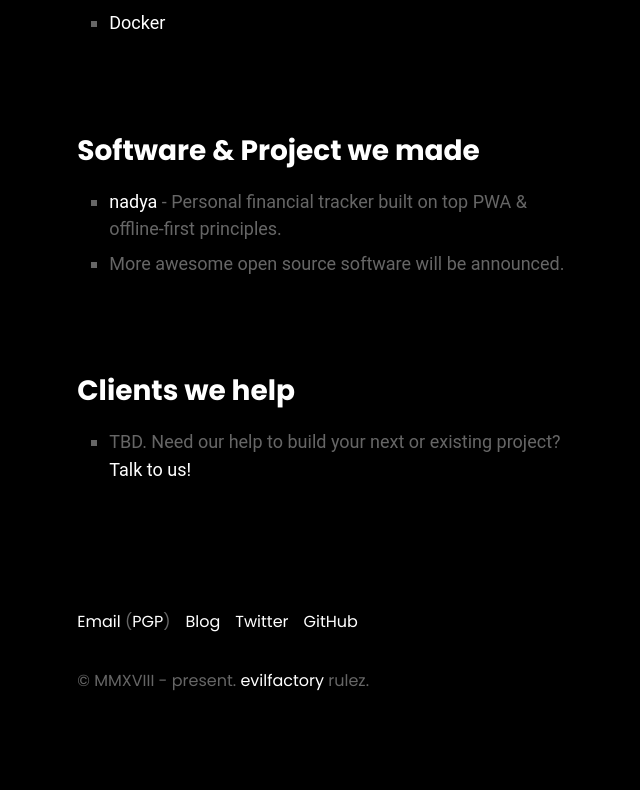
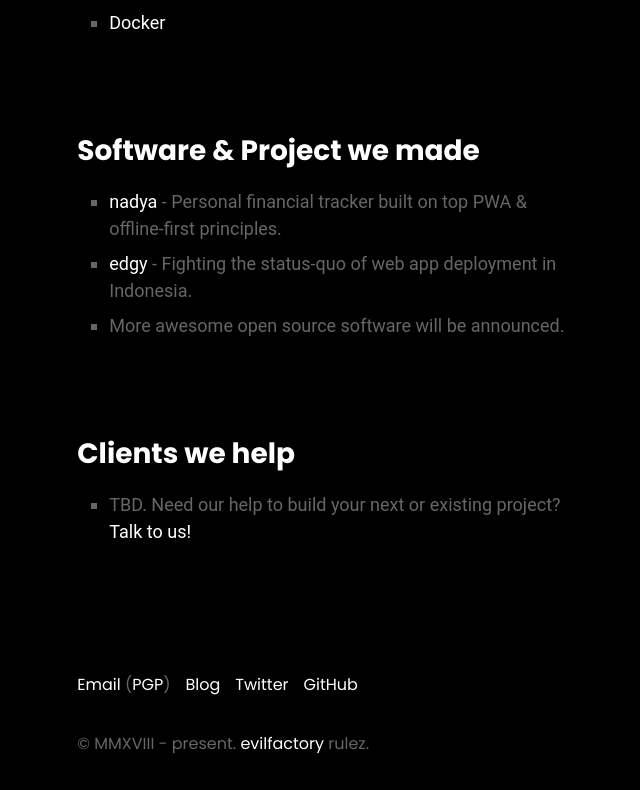
Before and after one commit to evilfactorylabsarchive/web, a Next.js app: page / in a window 1280 px wide. Shown: the part 1303-2093 px from the top of the page, without its empty margins (8-648 px from the left). Built offline with nearby package versions, Linux system fonts and the light colour scheme.

Commit message:
feat: add new project

```diff
--- a/pages/index.js
+++ b/pages/index.js
@@ -112,6 +112,13 @@
         url: 'https://nadya.app',
         description:
           'Personal financial tracker built on top PWA & offline-first principles.'
+      },
+      {
+        id: 'edgy',
+        title: 'edgy',
+        url: 'https://edgy.network',
+        description:
+          'Fighting the status-quo of web app deployment in Indonesia.'
       }
     ]
   }
```
